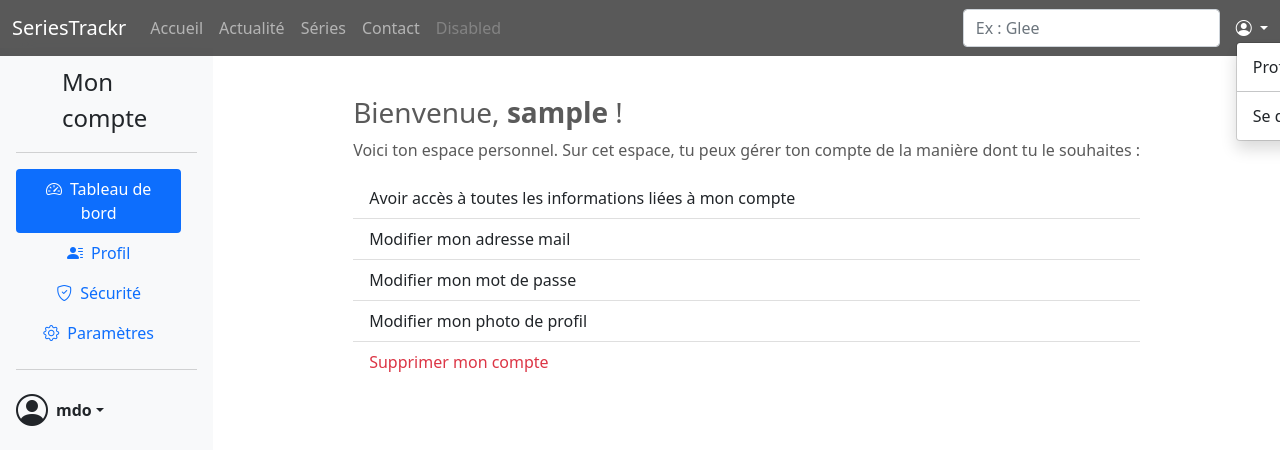
After one commit to gmasakidi/ProjetTP, a PHP site: page /userProfile.php in a window 1280 px wide, after a click that opens the changed part. The commit adds this page. Shown: the top 465 px of the page. Run offline with PHP 8.4, Linux system fonts and the light colour scheme; the visitor is signed in with stand-in values (Sample User, id 1).

Commit message:
Création de la page de profile client + connexion terminée

```diff
--- a/assets/css/Style.css
+++ b/assets/css/Style.css
@@ -128,6 +128,23 @@ body {
     border-top-left-radius: 0;
     border-top-right-radius: 0;
   }
+  /* PROFILE PAGE CSS */
+
+  /* main-profile {
+    display: flex;
+    flex-wrap: nowrap;
+    height: 100vh;
+    height: -webkit-fill-available;
+    max-height: 100vh;
+    overflow-x: auto;
+    overflow-y: hidden;
+  } */
+  .profileSidebar {
+    width: 100%;
+  }
+  .usernameColor {
+    background: linear-gradient(to right, #7927b2, #fb3182) !important;
+  }
 
   /* RESPONSIVE CSS
   -------------------------------------------------- */
--- /dev/null
+++ b/controllers/logoutController.php
@@ -0,0 +1,6 @@
+<?php
+session_start();
+session_destroy();
+session_unset();
+header('location:../index.php');
+exit;
--- a/controllers/registerController.php
+++ b/controllers/registerController.php
@@ -1,5 +1,4 @@
 <?php
-
 //Si la session de cet utilisateur existe, alors je le redirige vers la page de connexion (car il a déjà un compte)
 if (isset($_SESSION['username'])) {
     header('location: login.php');
@@ -16,13 +15,13 @@ if (count($_POST) > 0) {
      * le champs est obligatoire.
      * Si le contenu de mon champs respecte ma regex alors je stocke le contenu de mon champs (en le changeant en lettre capitale)
      * dans l'attribut 'username' de ma classe 'users', sinon j'informe l'utilisateur que le pseudo est invalide.
-     * De plus, je vérifie si l'utilisateur existe déjà via ma méthode checkIfUserExists(). S'il existe j'informe l'utilisateur
+     * De plus, je vérifie si l'utilisateur existe déjà via ma méthode checkIfUsernameExists(). S'il existe j'informe l'utilisateur
      * que ce nom d'utilisateur est déjà réservé.
     */
     if (!empty($_POST['username'])) {
         if (preg_match($regex['username'], $_POST['username'])) {
             $users->username = strtoupper($_POST['username']);
-            if ($users->checkIfUserExists() > 0) {
+            if ($users->checkIfUsernameExists() > 0) {
                 $formErrors['username'] = EXISTING_USERNAME;
             }
         } else {
--- /dev/null
+++ b/controllers/userProfileController.php
@@ -0,0 +1,17 @@
+<?php
+//J'instancie mon objet -j'appelle ma classe -.
+$users = new users;
+
+if(isset($_SESSION['username'])){
+    $users->id = $_SESSION['id'];
+    $check = $users->checkIfUserExists();
+    if ($check->count == 0) {
+        header('location:login.php');
+        exit;
+    }
+}else{
+    header('location:login.php');
+    exit;
+}
+
+$usersProfile = $users->getUserProfile();
--- a/includes/header.php
+++ b/includes/header.php
@@ -4,23 +4,21 @@
 <head>
     <meta charset="UTF-8" />
     <meta name="viewport" content="width=device-width, initial-scale=1.0" />
-    <link href="https://cdn.jsdelivr.net/npm/bootstrap@5.1.0/dist/css/bootstrap.min.css" rel="stylesheet"
-        integrity="sha384-KyZXEAg3QhqLMpG8r+8fhAXLRk2vvoC2f3B09zVXn8CA5QIVfZOJ3BCsw2P0p/We" crossorigin="anonymous">
+    <link href="https://cdn.jsdelivr.net/npm/bootstrap@5.1.0/dist/css/bootstrap.min.css" rel="stylesheet" integrity="sha384-KyZXEAg3QhqLMpG8r+8fhAXLRk2vvoC2f3B09zVXn8CA5QIVfZOJ3BCsw2P0p/We" crossorigin="anonymous">
     <link rel="stylesheet" href="https://cdn.jsdelivr.net/npm/bootstrap-icons@1.5.0/font/bootstrap-icons.css" />
-    <link rel="stylesheet" href="https://use.fontawesome.com/releases/v5.15.3/css/all.css"
-        integrity="sha384-SZXxX4whJ79/gErwcOYf+zWLeJdY/qpuqC4cAa9rOGUstPomtqpuNWT9wdPEn2fk" crossorigin="anonymous" />
+    <link rel="stylesheet" href="https://use.fontawesome.com/releases/v5.15.3/css/all.css" integrity="sha384-SZXxX4whJ79/gErwcOYf+zWLeJdY/qpuqC4cAa9rOGUstPomtqpuNWT9wdPEn2fk" crossorigin="anonymous" />
     <link rel="stylesheet" href="assets/css/style.css">
     <title>SeriesTrackr - <?= $title ?></title>
 </head>
 <!-- Si on se trouve sur la page index alors on ne fait rien, sinon on applique la classe signInBody -->
-<body <?= $_SERVER['PHP_SELF'] == '/Projet TP/index.php' ?: 'class="signInBody"';?> >
+
+<body <?= $_SERVER['PHP_SELF'] == '/Projet TP/index.php' || '/Projet TP/userProfile.php' ?: 'class="signInBody"'; ?>>
     <header>
         <!--Début de la navbar-->
         <nav class="navbar navbar-expand-md navbar-dark fixed-top">
             <div class="container-fluid">
                 <a class="navbar-brand" href="#">SeriesTrackr</a>
-                <button class="navbar-toggler" type="button" data-bs-toggle="collapse" data-bs-target="#navbarCollapse"
-                    aria-controls="navbarCollapse" aria-expanded="false" aria-label="Toggle navigation">
+                <button class="navbar-toggler" type="button" data-bs-toggle="collapse" data-bs-target="#navbarCollapse" aria-controls="navbarCollapse" aria-expanded="false" aria-label="Toggle navigation">
                     <span class="navbar-toggler-icon"></span>
                 </button>
                 <div class="collapse navbar-collapse" id="navbarCollapse">
@@ -49,12 +47,19 @@
                             <i class="bi bi-person-circle"></i>
                         </a>
                         <ul class="dropdown-menu text-small shadow" aria-labelledby="dropdownUser1">
-                          <li><a class="dropdown-item" href="login.php">Se connecter</a></li>
-                          <li><a class="dropdown-item" href="register.php">S'inscrire</a></li>
-                          <li><hr class="dropdown-divider"></li>
-                          <li><a class="dropdown-item" href="#">Se déconnecter</a></li>
+                            <?php if (empty($_SESSION['username']) && empty($_SESSION['id'])) { ?>
+                                <li><a class="dropdown-item" href="login.php">Se connecter</a></li>
+                                <li><a class="dropdown-item" href="register.php">S'inscrire</a></li>
+                            <?php } ?>
+                            <?php if (!empty($_SESSION['username']) && !empty($_SESSION['id'])) { ?>
+                                <li><a class="dropdown-item" href="userProfile.php">Profil</a></li>
+                                <li>
+                                    <hr class="dropdown-divider">
+                                </li>
+                                <li><a class="dropdown-item" href="controllers/logoutController.php">Se déconnecter</a></li>
+                            <?php } ?>
                         </ul>
-                      </div>
+                    </div>
                 </div>
             </div>
         </nav>
--- a/index.php
+++ b/index.php
@@ -1,4 +1,6 @@
 <?php
+session_start();
+
 $title = 'Accueil';
 require_once 'includes/header.php';
 ?>
--- a/models/usersModel.php
+++ b/models/usersModel.php
@@ -57,7 +57,7 @@ class users extends database {
     public function getUserProfile() {
         // Ici les ":" indiquent que ce sont des marqueurs nominatifs, ces valeurs sont vides, on prépare l'entrée de future données,
         // Le PARAM_STR va dire à la base de donnée de changer la valeur stockée en string. C'est une sécurité pour empêcher les attaques aux requêtes SQL.
-        $query = 'SELECT id, username, mail, DATE_FORMAT(birthdate, "%d/%m/%Y") AS birthdate, password
+        $query = 'SELECT id, username, mail, DATE_FORMAT(birthdate, "%d/%m/%Y") AS birthdate
         FROM 5fe2__users
         WHERE id = :id';
         $queryExecute = $this->db->prepare($query);
@@ -65,7 +65,6 @@ class users extends database {
         $queryExecute->execute();
         //On utilise ici le fetch à la place du fetchAll car on cherche à prendre une seule ligne : celle où l'id correspond à la future entrée (':id')
         return $queryExecute->fetch(PDO::FETCH_OBJ);
-
     }
 
     public function updateUserProfile() {
@@ -116,7 +115,8 @@ class users extends database {
         return true;
     }
 
-    public function checkIfUserExists()
+    //La méthode checkIfUsernameExists permet de savoir si un nom d'utilisateur existe déjà dans la bdd
+    public function checkIfUsernameExists()
     {
         $query = 'SELECT COUNT(username) AS count
         FROM 5fe2__users
@@ -128,4 +128,17 @@ class users extends database {
         //On sélectione le nombre de username correspondant à l'username qu'on a entré (':username'), si ça nous retourne 0 alors il n'existe pas, si ça nous retourne 1 alors il existe.
         return $queryResult->count;
     }
+
+    //La méthode checkIfUserExists permet de vérifier si un utilisateur existe dans la bdd
+    public function checkIfUserExists()
+    {
+        $query = 'SELECT COUNT(id) AS count
+        FROM 5fe2__users
+        WHERE id = :id';
+        $queryExecute = $this->db->prepare($query);
+        $queryExecute->bindValue(':id', $this->id, PDO::PARAM_INT);
+        $queryExecute->execute();
+        return $queryExecute->fetch(PDO::FETCH_OBJ);
+    }
+
 }
--- /dev/null
+++ b/userProfile.php
@@ -0,0 +1,80 @@
+<?php
+session_start();
+
+require_once 'models/database.php';
+require_once 'models/usersModel.php';
+require_once 'controllers/userProfileController.php';
+$title = 'Profil';
+require_once 'includes/header.php';
+?>
+
+<div class="container-fluid">
+    <div class="row">
+        <div class="col-2 p-0">
+            <div class="d-flex flex-column flex-shrink-0 p-3 bg-light ms-0 profileSidebar">
+                <a href="/" class="d-flex align-items-center mb-3 mb-md-0 me-md-auto link-dark text-decoration-none">
+                    <svg class="bi me-2" width="40" height="32">
+                        <use xlink:href="#bootstrap" />
+                    </svg>
+                    <span class="fs-4">Mon compte</span>
+                </a>
+                <hr>
+                <div class="d-flex align-items-start d-flex justify-content-center">
+                    <div class="nav flex-column nav-pills me-3" id="v-pills-tab" role="tablist" aria-orientation="vertical">
+                        <button class="nav-link active" id="v-pills-home-tab" data-bs-toggle="pill" data-bs-target="#v-pills-home" type="button" role="tab" aria-controls="v-pills-home" aria-selected="true"><i class="bi bi-speedometer2 me-2"></i>Tableau de bord</button>
+                        <button class="nav-link" id="v-pills-profile-tab" data-bs-toggle="pill" data-bs-target="#v-pills-profile" type="button" role="tab" aria-controls="v-pills-profile" aria-selected="false"><i class="bi bi-person-lines-fill me-2"></i>Profil</button>
+                        <button class="nav-link" id="v-pills-messages-tab" data-bs-toggle="pill" data-bs-target="#v-pills-messages" type="button" role="tab" aria-controls="v-pills-messages" aria-selected="false"><i class="bi bi-shield-check me-2"></i>Sécurité</button>
+                        <button class="nav-link" id="v-pills-settings-tab" data-bs-toggle="pill" data-bs-target="#v-pills-settings" type="button" role="tab" aria-controls="v-pills-settings" aria-selected="false"><i class="bi bi-gear me-2"></i>Paramètres</button>
+                    </div>
+                </div>
+                <hr>
+                <div class="dropdown">
+                    <a href="#" class="d-flex align-items-center link-dark text-decoration-none dropdown-toggle" id="dropdownUser2" data-bs-toggle="dropdown" aria-expanded="false">
+                        <i class="bi bi-person-circle fs-2 me-2"></i>
+                        <strong>mdo</strong>
+                    </a>
+                    <ul class="dropdown-menu text-small shadow" aria-labelledby="dropdownUser2">
+                        <li><a class="dropdown-item" href="#">New project...</a></li>
+                        <li><a class="dropdown-item" href="#">Settings</a></li>
+                        <li><a class="dropdown-item" href="#">Profile</a></li>
+                        <li>
+                            <hr class="dropdown-divider">
+                        </li>
+                        <li><a class="dropdown-item" href="#">Se déconnecter</a></li>
+                    </ul>
+                </div>
+            </div>
+        </div>
+        <div class="col-10 d-flex justify-content-center">
+            <div class="tab-content" id="v-pills-tabContent">
+                <div class="tab-pane fade show active mt-5" id="v-pills-home" role="tabpanel" aria-labelledby="v-pills-home-tab">
+                    <h1 class="fs-3">Bienvenue, <span class=" fw-bolder"><?= $usersProfile->username; ?></span> !</h1>
+                    <p>Voici ton espace personnel. Sur cet espace, tu peux gérer ton compte de la manière dont tu le souhaites :</p>
+                    <ul class="list-group list-group-flush">
+                        <li class="list-group-item">Avoir accès à toutes les informations liées à mon compte</li>
+                        <li class="list-group-item">Modifier mon adresse mail</li>
+                        <li class="list-group-item">Modifier mon mot de passe</li>
+                        <li class="list-group-item">Modifier mon photo de profil</li>
+                        <li class="list-group-item text-danger">Supprimer mon compte</li>
+                    </ul>
+                </div>
+                <div class="tab-pane fade mt-5" id="v-pills-profile" role="tabpanel" aria-labelledby="v-pills-profile-tab">
+                    <h2 class="fs-3">Mes informations</h2>
+                    <ul class="list-group list-group-flush mb-3">
+                        <li class="list-group-item"><span class="fw-bold">Nom d'utilisateur :</span> <?= $usersProfile->username; ?></li>
+                        <li class="list-group-item"><span class="fw-bold">Adresse mail :</span> <?= $usersProfile->mail; ?></li>
+                        <li class="list-group-item"><span class="fw-bold">Date de naissance :</span> <?= $usersProfile->birthdate ?></li>
+                    </ul>
+                </div>
+                <div class="tab-pane fade mt-5" id="v-pills-messages" role="tabpanel" aria-labelledby="v-pills-messages-tab">J'AI TOUT OUBLIE</div>
+                <div class="tab-pane fade mt-5" id="v-pills-settings" role="tabpanel" aria-labelledby="v-pills-settings-tab">QUAND TU M'AS OUBLIE</div>
+            </div>
+        </div>
+    </div>
+</div>
+
+<?php
+
+require_once 'includes/footer.php';
+
+?>
```
Also changed, not shown: assets/js/Anim.js (+34 -14 lines), controllers/loginController.php (+10 -2 lines).
